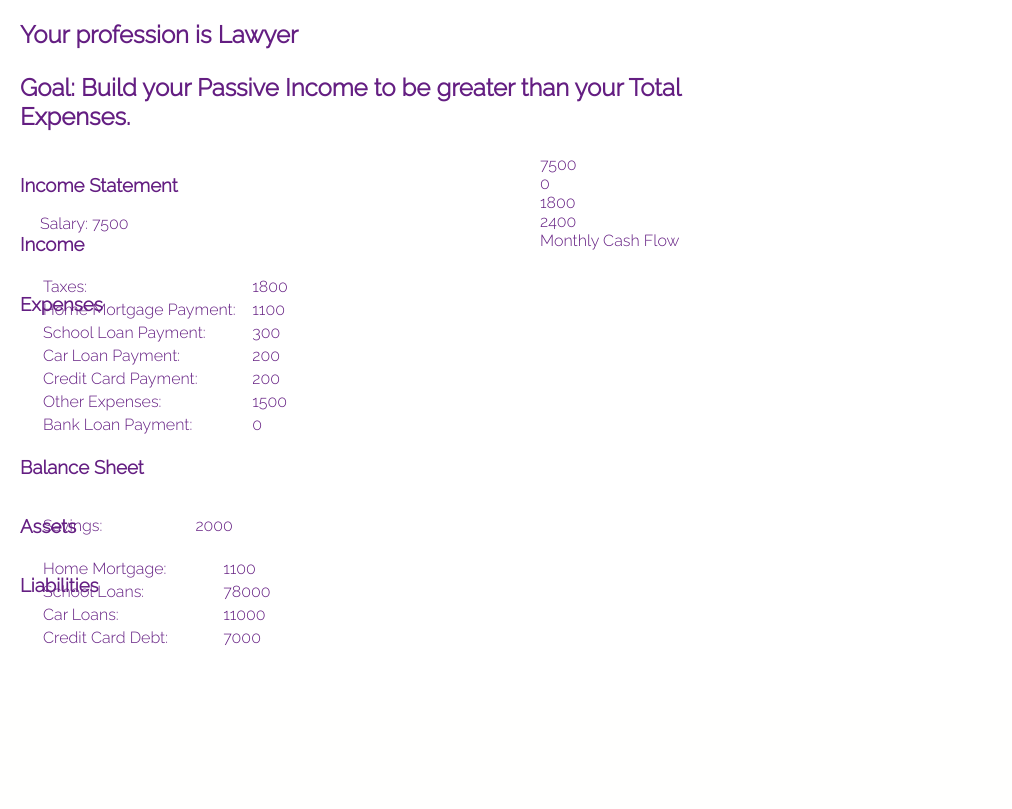
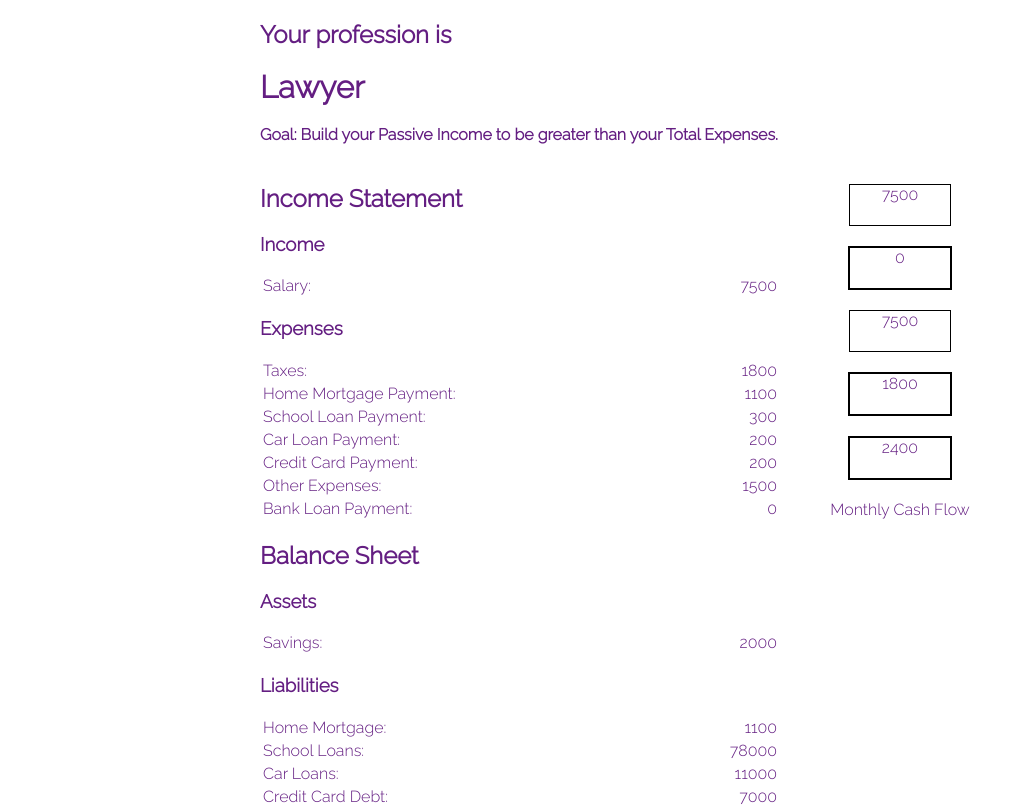
Before and after one commit to ZinoM21/cashflow, a Flask app: page /playing/lawyer in a window 1280 px wide. Shown: the part 100-909 px from the top of the page, without its empty margins (0-1012 px from the left). Before the commit the page ends 745 px from the top, so only its background shows below. Run offline with Flask 2, Linux system fonts and the light colour scheme.

Commit message:
Styled playing_job with grid. Worked.

```diff
--- a/app/static/css/playing_job.css
+++ b/app/static/css/playing_job.css
@@ -1,4 +1,5 @@
-div {
+div.content{
+    margin: 0 auto;
     max-width: 800px;
     display: grid;
     grid-template-columns: 20px 2fr 80px 20px 1fr 20px;
@@ -12,10 +13,48 @@ div {
     grid-area: head;
 }
 
+span#profession{
+    display: block;
+    margin: 20px auto;
+    font-size: 1.3em;
+}
+
+#goal {
+    font-size: 1rem;
+}
+
 .content_body {
     grid-area: body;
+    width: 100%;
+}
+
+table {
+    width: 100%;
+}
+
+.numbers {
+    text-align: right;
+}
+
+#liabilities {
+    display: inline;
 }
 
 .calc {
     grid-area: calc;
+
+    text-align: center;
 }
+
+.num_box {
+    text-align: center;
+    margin: 20px auto;
+    border: 2px solid black;
+    padding: auto;
+    height: 40px;
+    width: 100px;
+}
+
+.thin {
+    border: 1px solid black;
+}
--- a/app/templates/playing_job.html
+++ b/app/templates/playing_job.html
@@ -6,7 +6,7 @@
 
 {% block main %}
 
-    <div>
+<div class="content">
     <section class="content_head">
         <h1>
             <span id="your_profession">
@@ -21,19 +21,21 @@
         </h1>
     </section>
     <section class="content_body">
-            <h3 id="text_income_statment">
+        <h2 id="text_income_statment">
             Income Statement
-            </h3>
+        </h2>
         <div class="overview" id="income">
             <h3>
                 Income
             </h3>
             <table>
                 <tr>
+                    <td>
                         Salary:
-                    </tr>
-                    <tr>
+                    </td>
+                    <td class="numbers">
                         {{ jobs[job]["salary"] }}
+                    </td>
                 </tr>
             </table>
         </div>
@@ -47,7 +49,7 @@
                         <td>
                             Taxes:
                         </td>
-                            <td>
+                        <td class="numbers">
                             {{ jobs[job]["tax"] }}
                         </td>
                     </tr>
@@ -55,7 +57,7 @@
                         <td>
                             Home Mortgage Payment:
                         </td>
-                            <td>
+                        <td class="numbers">
                             {{ jobs[job]["home_mortgage_payment"] }}
                         </td>
                     </tr>
@@ -63,7 +65,7 @@
                         <td>
                             School Loan Payment:
                         </td>
-                            <td>
+                        <td class="numbers">
                             {{ jobs[job]["school_loan_payment"] }}
                         </td>
                     </tr>
@@ -71,7 +73,7 @@
                         <td>
                             Car Loan Payment:
                         </td>
-                            <td>
+                        <td class="numbers">
                             {{ jobs[job]["car_loan_payment"] }}
                         </td>
                     </tr>
@@ -79,7 +81,7 @@
                         <td>
                             Credit Card Payment:
                         </td>
-                            <td>
+                        <td class="numbers">
                             {{ jobs[job]["credit_card_payment"] }}
                         </td>
                     </tr>
@@ -87,7 +89,7 @@
                         <td>
                             Other Expenses:
                         </td>
-                            <td>
+                        <td class="numbers">
                             {{ jobs[job]["other_expenses"] }}
                         </td>
                     </tr>
@@ -95,16 +97,16 @@
                         <td>
                             Bank Loan Payment:
                         </td>
-                            <td>
+                        <td class="numbers">
                             {{ jobs[job]["bank_loan_payment"] }}
                         </td>
                     </tr>
                 </tbody>
             </table>
         </div>
-            <h3 id="text_balance_sheet">
+        <h2 id="text_balance_sheet">
             Balance Sheet
-            </h3>
+        </h2>
         <div class="overview" id="assets">
             <h3>
                 Assets
@@ -114,7 +116,7 @@
                     <td>
                         Savings:
                     </td>
-                        <td>
+                    <td class="numbers">
                         {{ jobs[job]["savings"] }}
                     </td>
                 </tr>
@@ -129,14 +131,15 @@
                     <td>
                         Home Mortgage:
                     </td>
-                        <td>
+                    <td class="numbers">
                         {{ jobs[job]["home_mortgage_payment"] }}
                     </td>
+                </tr>
                 <tr>
                     <td>
                         School Loans:
                     </td>
-                            <td>
+                    <td class="numbers">
                         {{ jobs[job]["school_loans"] }}
                     </td>
                 </tr>
@@ -144,7 +147,7 @@
                     <td>
                         Car Loans:
                     </td>
-                            <td>
+                    <td class="numbers">
                         {{ jobs[job]["car_loans"] }}
                     </td>
                 </tr>
@@ -152,15 +155,14 @@
                     <td>
                         Credit Card Debt:
                     </td>
-                            <td>
+                    <td class="numbers">
                         {{ jobs[job]["credit_card_debt"] }}
                     </td>
-                        </tr>
                 </tr>
             </table>
         </div>
     </section>
-        <section class="calc">
+    <div class="calc">
         <div class="num_box thin">
             {{ jobs[job]["salary"] }}
         </div>
@@ -168,7 +170,7 @@
             {{ jobs[job]["cashflow"] }}
         </div>
         <div class="num_box thin">
-                {{ jobs[job]["income"] }}
+            {{ jobs[job]["salary"] }} <!-- calc all income !! -->
         </div>
         <div class="num_box thick">
             {{ jobs[job]["tax"] }} <!-- calc all expenses !! -->
@@ -179,7 +181,7 @@
         <span id="monthly_text">
             Monthly Cash Flow
         </span>
-        </section>
+    </div>
 </div>
 
 {% endblock %}
```
Lines whose indentation alone changed are shown as unchanged.
